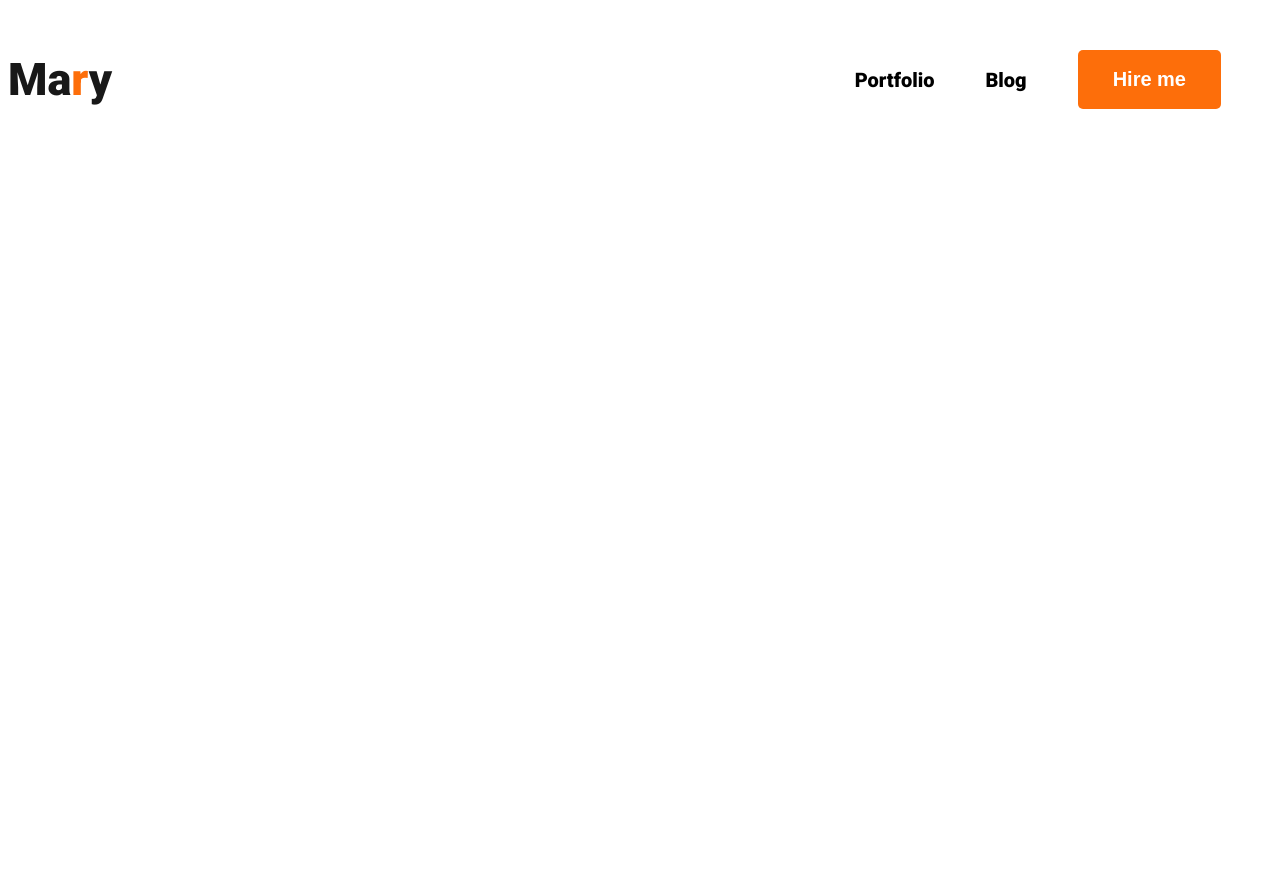
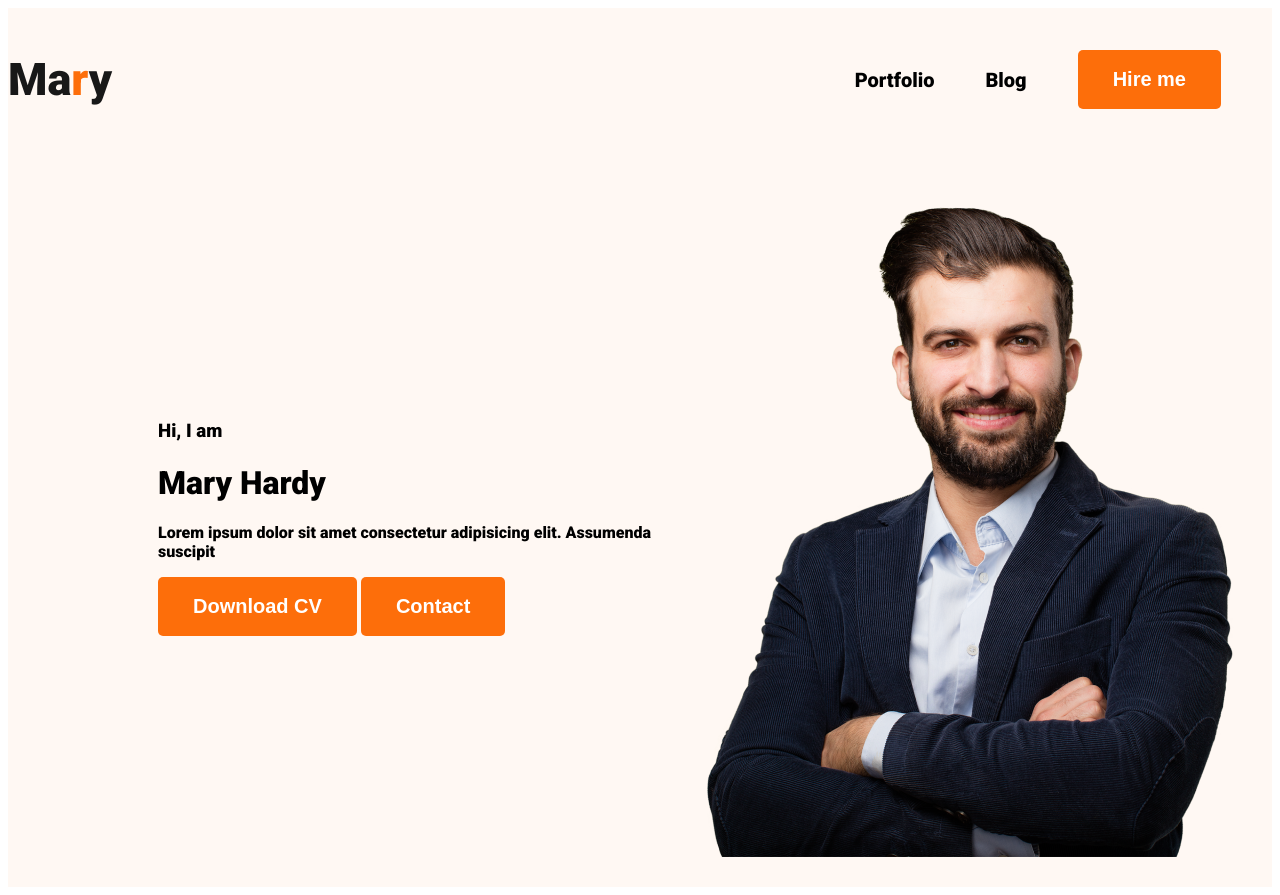
Before and after one commit to chamonsheikh121/developer-portfolio-site, a plain HTML site: page index.html in a window 1280 px wide. Before the commit the page ends 800 px from the top, so only its background shows below. Drawn offline with Linux system fonts and the light colour scheme.

Commit message:
middle point

```diff
--- a/index.html
+++ b/index.html
@@ -10,7 +10,7 @@
     <link rel="stylesheet" href="styles/portfolio.css">
 </head>
 <body>
-    <header>
+    <header class="header">
         <nav>
             <h3 class="logo">Ma<span class="r-color">r</span>y</h3>
             <ul>
@@ -19,6 +19,18 @@
                 <li><button class="button-primary">Hire me</button></li>
             </ul>
         </nav>
+        <div class="banner">
+            <div>
+                <h3>Hi, I  am</h3>
+                <h1>Mary Hardy</h1>
+                <p>Lorem ipsum dolor sit amet consectetur adipisicing elit. Assumenda suscipit </p>
+                <button class="button-primary">Download CV</button>
+                <button class="button-primary">Contact</button>
+
+
+            </div>
+            <img class="profile-picture"  src="images/hardy.png">
+        </div>
 
     </header>
 
--- a/styles/portfolio.css
+++ b/styles/portfolio.css
@@ -1,6 +1,7 @@
 body{
     font-family: 'Roboto', sans-serif;
 }
+/* nav started */
 nav{
     display:flex;
     align-items: center;
@@ -38,3 +39,17 @@ nav a{
     color: white;
     padding: 18px 35px
 }
+/* nav finished */
+/* heading related============= */
+.header{
+    background-color: #FFF8F3;
+}
+.banner{
+    padding: 30px 30px 30px 150px;
+    display: flex;
+    align-items: center;
+}
+.profile-picture{
+    width: 584;
+    height: 676
+}
```
